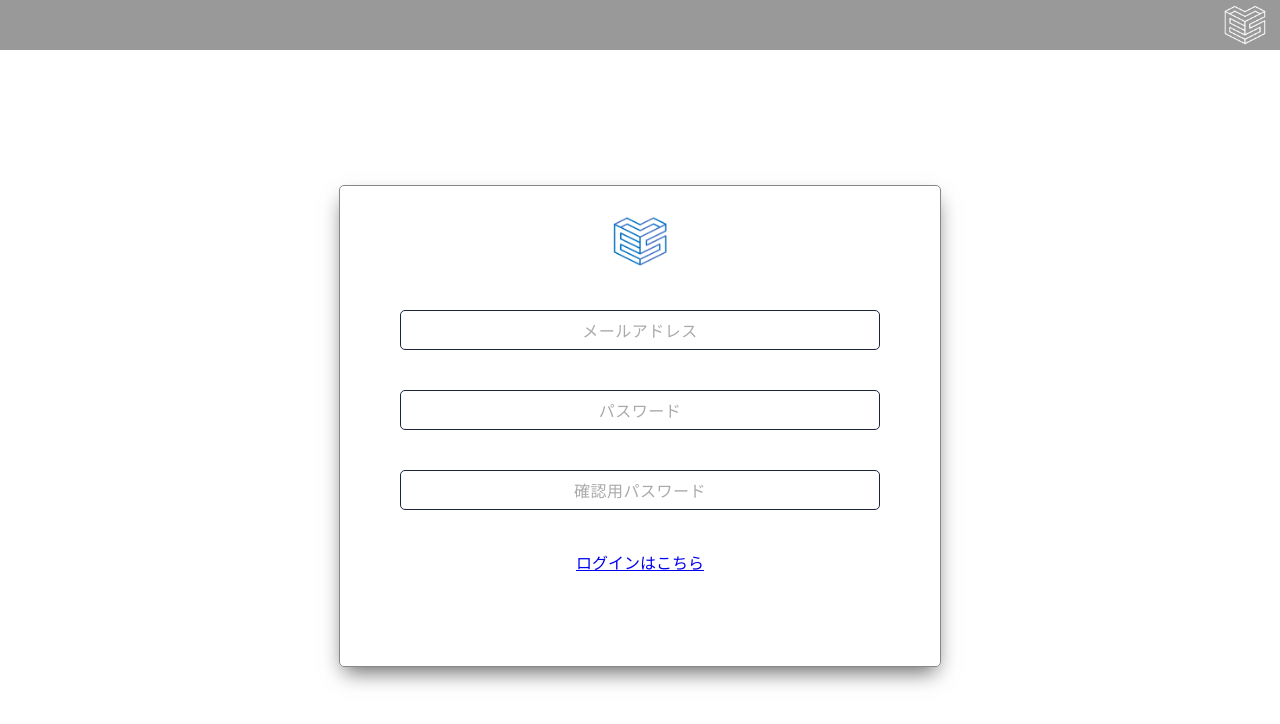
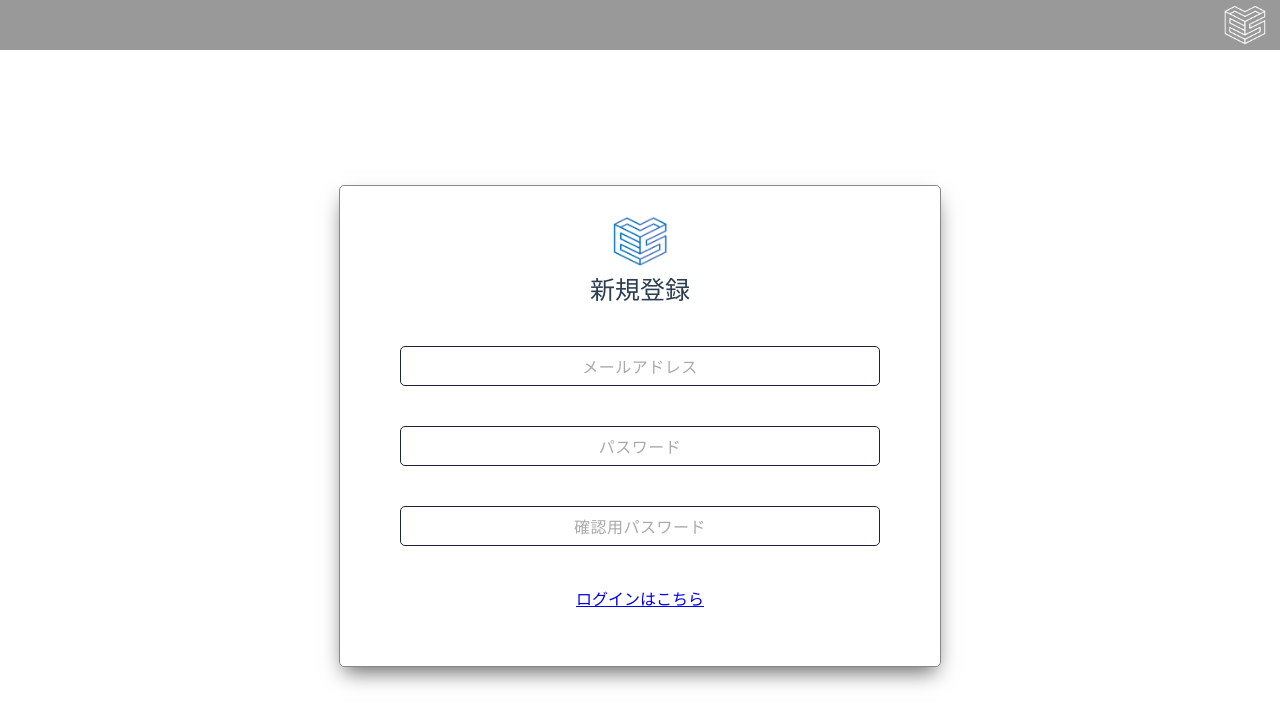
Before and after one commit to mktkhr/stamp-iot, a Vue app in the folder frontend/: page /resister in a window 1280 px wide. Shown: the top 724 px of the page. Built offline with nearby package versions, Linux system fonts and the light colour scheme.

Commit message:
ログイン，新規登録画面の不足部分を追加
画面のタイトル表示が不足していたので追加

```diff
--- a/frontend/src/components/common/FormWindow.vue
+++ b/frontend/src/components/common/FormWindow.vue
@@ -1,10 +1,17 @@
 <script setup lang="ts">
+
+const props = defineProps<{
+    title?: string
+}>()
 
 </script>
 
 <template>
     <div class="form-frame">
         <slot name="icon" class="icon"></slot>
+        <div class="title">
+            <span v-if="title">{{props.title}}</span>
+        </div>
         <slot name="mailAddress"></slot>
         <slot name="password"></slot>
         <slot name="passwordConfirm"></slot>
@@ -25,9 +32,12 @@
         margin: calc((40vh - 50px) / 2) auto;
         box-shadow: 0px 10px 20px -5px rgba(0,0,0,0.6);
     }
-    .icon img{
+    .icon img {
         height: 10px;
         width: auto;
     }
+    .title span {
+        font-size: 25px;
+    }
 
 </style>
--- a/frontend/src/views/LoginView.vue
+++ b/frontend/src/views/LoginView.vue
@@ -12,7 +12,7 @@ const changeState = (param: boolean) => {
 
 <template>
     <HeaderComponent :hamburgerState=false :menuState="menuStateRef" @clickEvent="changeState" />
-    <FormWindow>
+    <FormWindow title="ログイン">
         <template #icon>
             <img src="@/assets/logo_blue.png" alt="logo" />
         </template>
--- a/frontend/src/views/ResisterView.vue
+++ b/frontend/src/views/ResisterView.vue
@@ -13,7 +13,7 @@ menuStateRef.value = param;
 
 <template>
     <HeaderComponent :hamburgerState=false :menuState="menuStateRef" @clickEvent="changeState"/>
-        <FormWindow>
+        <FormWindow title="新規登録">
             <template #icon>
                 <img src="@/assets/logo_blue.png" alt="logo" />
             </template>
```
